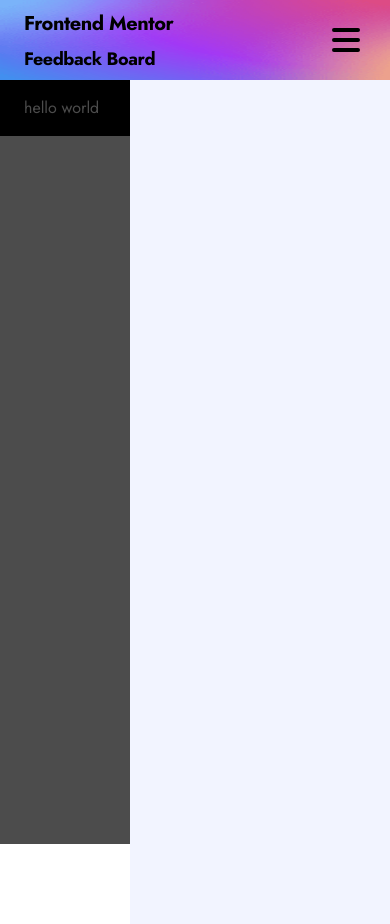
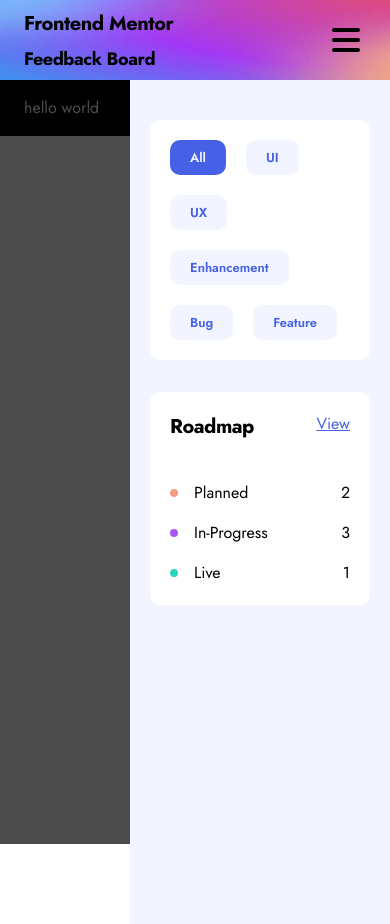
Before and after one commit to seano424/product-feedback-v2, a Next.js app: page / in a window 390 px wide. Both pictures are taken after a click on the button 346 px from the left and 40 px from the top of the page. Built offline with nearby package versions, Linux system fonts and the light colour scheme; what tailwindcss-debug-screens would draw is missing.

Commit message:
Added Roadmap and Filters

```diff
--- a/components/Layout.tsx
+++ b/components/Layout.tsx
@@ -15,9 +15,13 @@ export default function Layout({ children }) {
       </Head>
       <Header />
       <MobileMenu />
-      {isMenuOpen && (
-        <div className="fixed inset-0 top-20 z-10 bg-black/70"></div>
-      )}
+      <div
+        className={`${
+          isMenuOpen
+            ? 'fixed inset-0 top-20 z-10 bg-black/70 opacity-100'
+            : 'opacity-0'
+        } transition-all duration-500 ease-in-out`}
+      ></div>
       <main className="relative top-20 flex-1">{children}</main>
     </div>
   )
--- a/components/MobileMenu.tsx
+++ b/components/MobileMenu.tsx
@@ -1,10 +1,56 @@
+import { useState } from 'react'
 import { AnimatePresence, m } from 'framer-motion'
 import useShowMobileNav from 'hooks/useShowMobileNav'
+import Link from 'next/link'
 
-const links = []
+const filters = [
+  {
+    text: 'All',
+    filter: 'all',
+  },
+  {
+    text: 'UI',
+    filter: 'ui',
+  },
+  {
+    text: 'UX',
+    filter: 'ux',
+  },
+  {
+    text: 'Enhancement',
+    filter: 'enhancement',
+  },
+  {
+    text: 'Bug',
+    filter: 'bug',
+  },
+  {
+    text: 'Feature',
+    filter: 'feature',
+  },
+]
+
+const roadmap = [
+  {
+    name: 'Planned',
+    amount: 2,
+    type: 'planned',
+  },
+  {
+    name: 'In-Progress',
+    amount: 3,
+    type: 'in-progress',
+  },
+  {
+    name: 'Live',
+    amount: 1,
+    type: 'live',
+  },
+]
 
 export default function Menu() {
   const [showMobileNav] = useShowMobileNav()
+  const [isActive, setIsActive] = useState(0)
 
   const mobileMenuVariants = {
     hidden: { x: 600 },
@@ -31,11 +77,54 @@ export default function Menu() {
           initial="hidden"
           animate="show"
           exit="exit"
-          className="px-base py-base fixed right-0 top-20 z-20 min-h-screen  w-2/3 bg-gray-light lg:hidden"
+          className="fixed right-0 top-20 z-20 flex min-h-screen  w-2/3 flex-col gap-8 bg-gray-light p-5 pt-10 lg:hidden"
         >
-          {links.map((link) => (
-            <button key={link.title}>{link.title}</button>
-          ))}
+          {/* Filters */}
+          <div className="flex flex-wrap gap-5 rounded-[10px] bg-white p-5">
+            {filters.map((filter, i) => (
+              <button
+                onClick={() => setIsActive(i)}
+                className={`rounded-[10px] py-2 px-5 text-[13px] font-semibold leading-[19px]
+                ${
+                  i === isActive
+                    ? 'bg-blue text-gray-light'
+                    : 'bg-gray-light text-blue '
+                }
+                `}
+                key={filter.filter}
+              >
+                {filter.text}
+              </button>
+            ))}
+          </div>
+
+          {/* Roadmap */}
+          <div className="flex flex-col gap-10 rounded-[10px] bg-white p-5">
+            <div className="flex justify-between">
+              <h2 className="h2">Roadmap</h2>
+              <Link href="/">
+                <a className="body-1 text-blue underline underline-offset-1">
+                  View
+                </a>
+              </Link>
+            </div>
+            <div className="flex flex-col gap-4">
+              {roadmap.map((item, i) => (
+                <div key={item.type} className="flex justify-between">
+                  <div className="flex items-center gap-4">
+                    <div
+                      className={`h-2 w-2 rounded-full ${i === 0 && 'bg-orange'}
+                      ${i === 1 && 'bg-purple-500'} ${
+                        i === 2 && 'bg-teal-400'
+                      }`}
+                    ></div>
+                    <p>{item.name}</p>
+                  </div>
+                  <p className="body-1">{item.amount}</p>
+                </div>
+              ))}
+            </div>
+          </div>
         </m.div>
       )}
     </AnimatePresence>
--- a/tailwind.config.js
+++ b/tailwind.config.js
@@ -11,6 +11,7 @@ module.exports = {
       },
       colors: {
         fuschia: '#AD1FEA',
+        blue: '#4661E6',
         'blue-dark': '#4661E6',
         'blue-light': '#62BCFA',
         orange: '#F49F85',
@@ -19,7 +20,6 @@ module.exports = {
         'gray-light': '#F2F4FF',
         'gray-lightest': '#F7F8FD',
         'gray-dark': '#3A4374',
-        'gray-darkest': '#4661E6',
       },
       container: {
         center: true,
```
